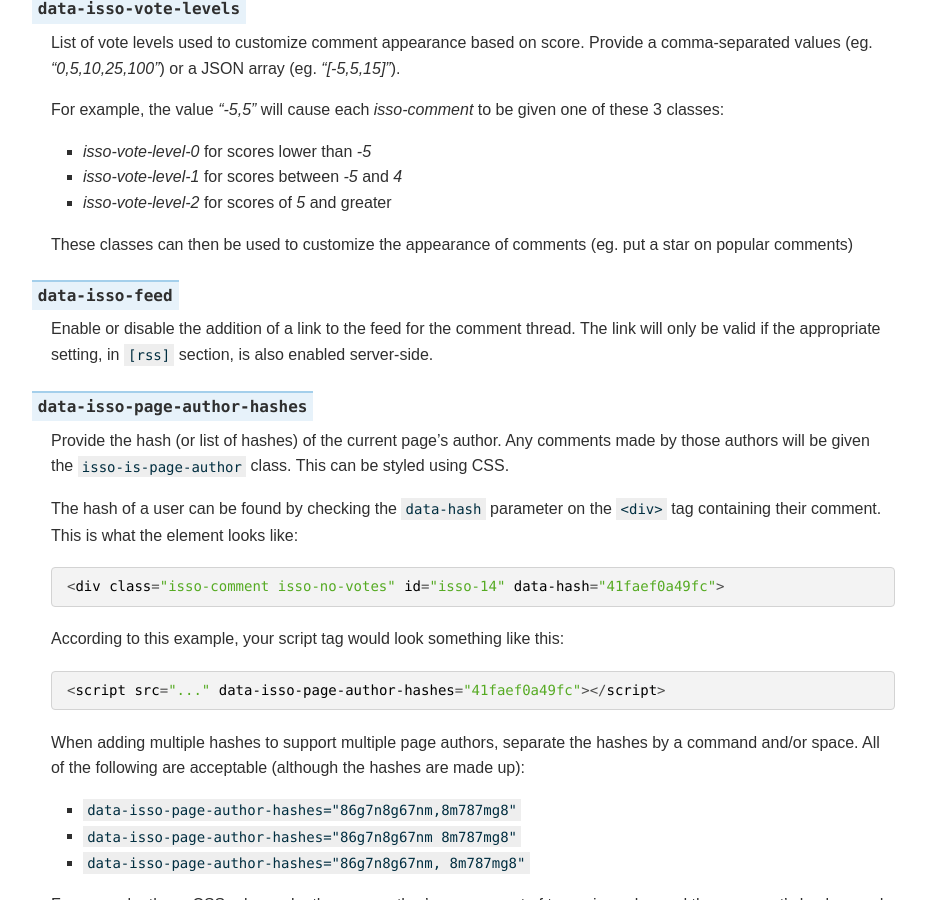
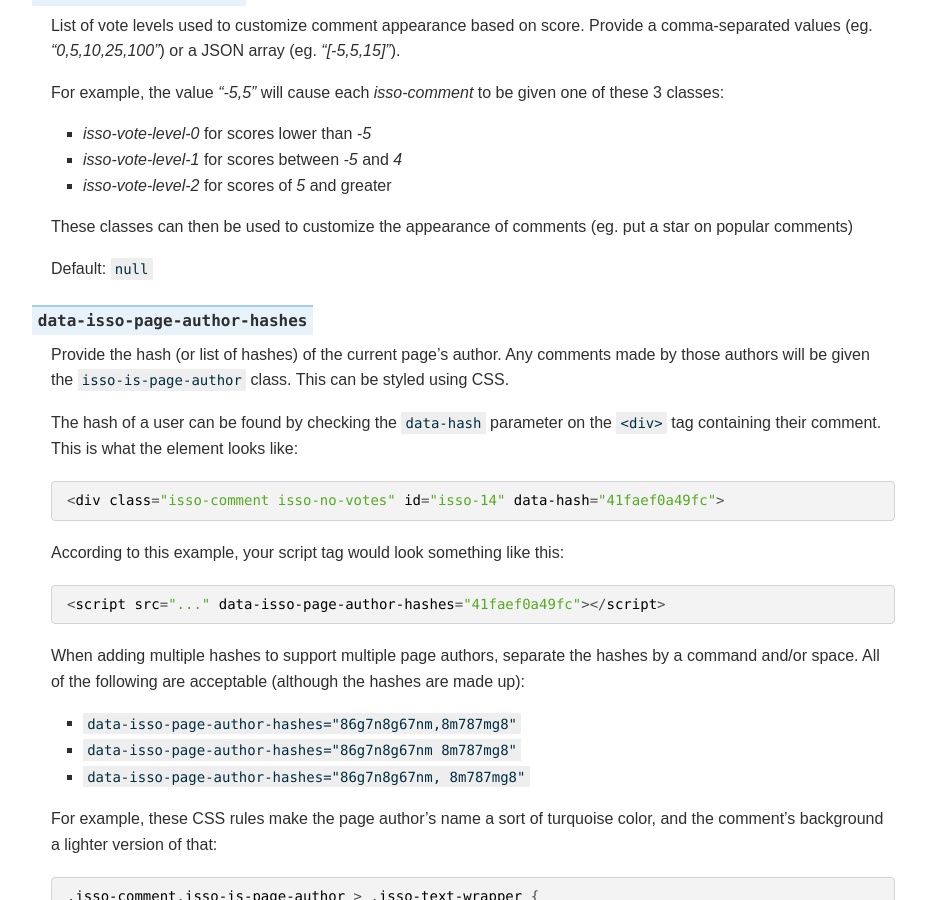
Before and after one commit to isso-comments/isso, a Sphinx documentation site: the page built from docs/docs/reference/client-config.rst, in a window 1280 px wide and 900 px high, scrolled down 2672 px. Shown: the whole window, without its empty margins (305-1231 px from the left). Built offline with Sphinx 7.4.7, drawn with Linux system fonts in a browser that asks for light colours; some of the changed text lies outside the part shown.

Commit message:
views/comments, docs: Fetch feed config from server

```diff
--- a/docs/docs/reference/client-config.rst
+++ b/docs/docs/reference/client-config.rst
@@ -19,7 +19,6 @@
             data-isso-avatar-fg="#9abf88 #5698c4 #e279a3 #9163b6 ..."
             data-isso-vote="true"
             data-isso-vote-levels=""
-            data-isso-feed="false"
             data-isso-page-author-hashes="f124cf6b2f01,7831fe17a8cd"
             data-isso-reply-notifications-default-enabled="false"
             src="/prefix/js/embed.js"></script>
@@ -139,10 +138,7 @@
 
     These classes can then be used to customize the appearance of comments (eg. put a star on popular comments)
 
-data-isso-feed
-    Enable or disable the addition of a link to the feed for the comment
-    thread. The link will only be valid if the appropriate setting, in
-    ``[rss]`` section, is also enabled server-side.
+    Default: ``null``
 
 data-isso-page-author-hashes
     Provide the hash (or list of hashes) of the current page's author. Any
```
Also changed, not shown: other parts of docs/docs/reference/client-config.rst (+7 -0 lines), 1 other file.
